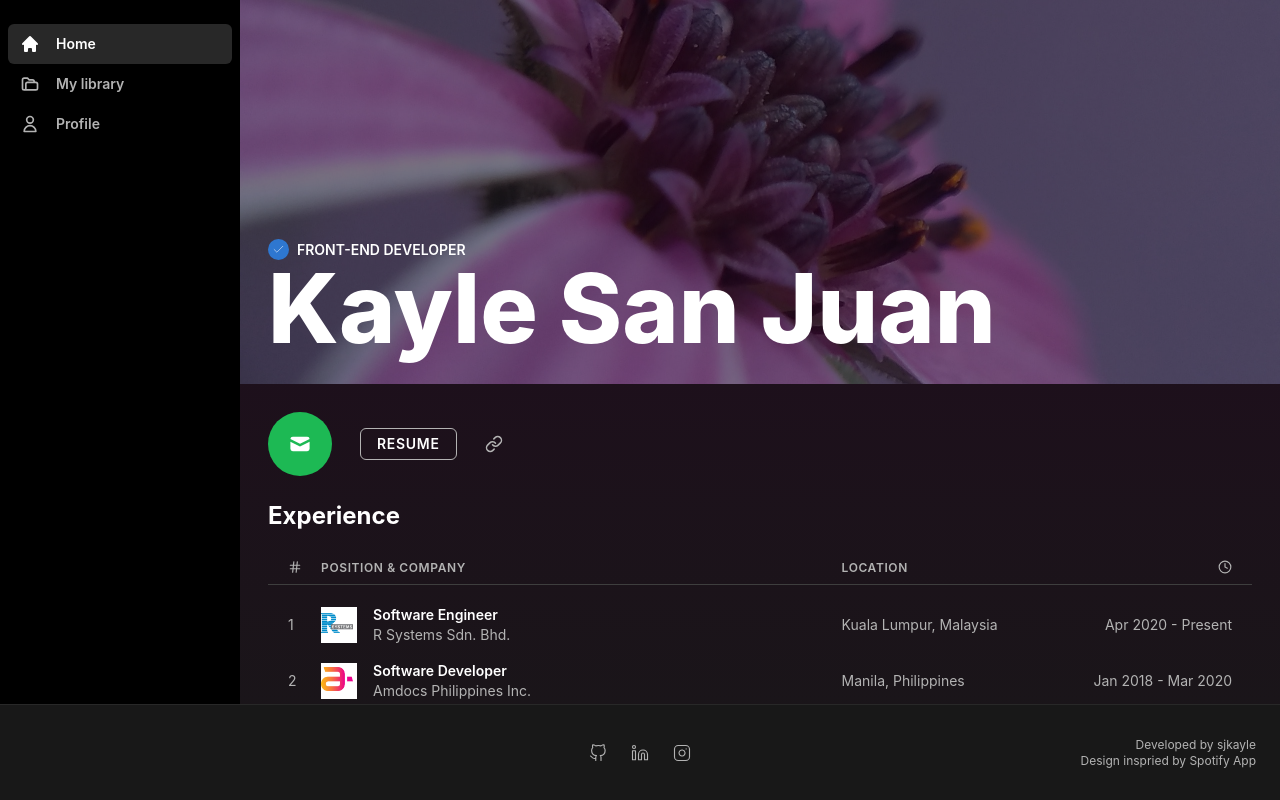
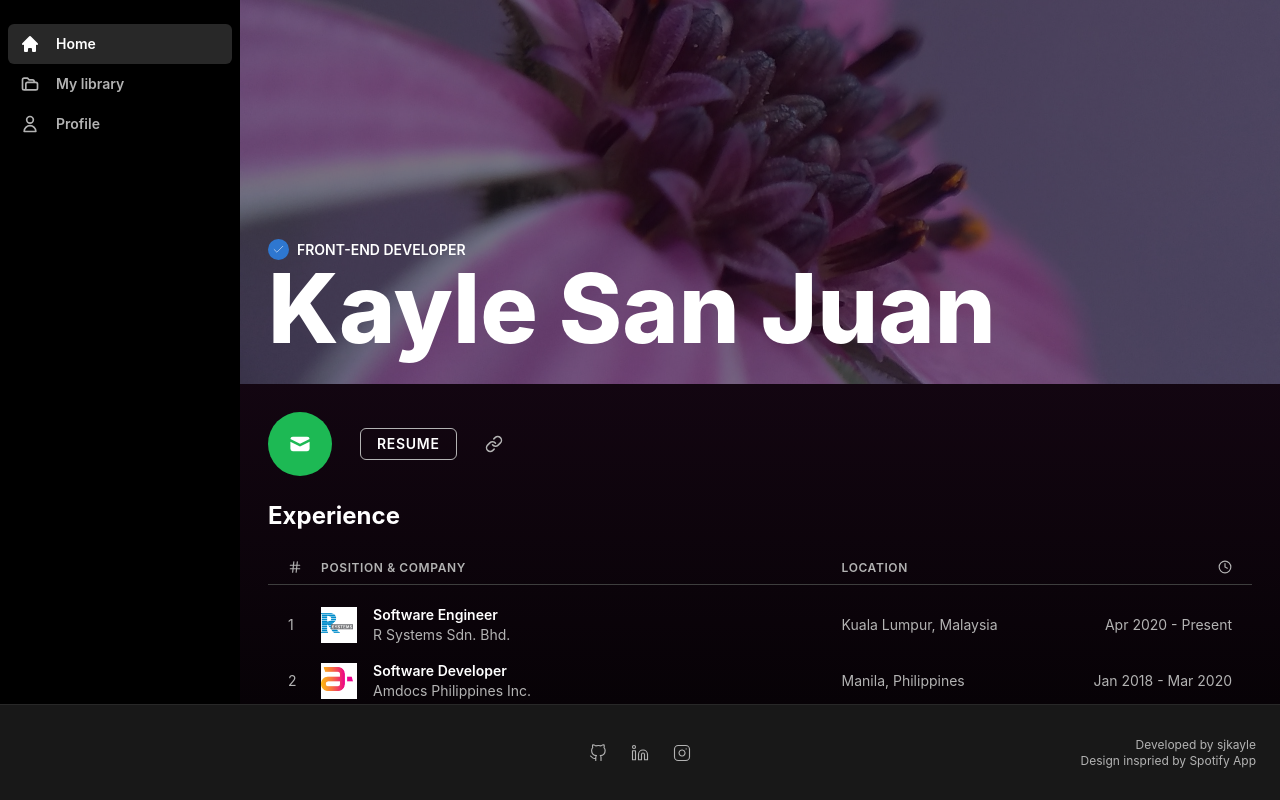
Before and after one commit to wallybeetles/spotify-portfolio, a Next.js app: page / in a window 1280 px wide. Shown: the top 800 px of the page. Built offline with nearby package versions, Linux system fonts and the light colour scheme.

Commit message:
darken background color gradient for main page

```diff
--- a/components/layouts/main.tsx
+++ b/components/layouts/main.tsx
@@ -5,7 +5,7 @@ import Footer from '../footer';
 import Sidebar from '../sidebar';
 
 const backgrounds = {
-  purpleGradient: 'bg-gradient-to-b from-purple-dark via-gray-400 to-gray-500',
+  purpleGradient: 'bg-gradient-to-b from-purple-dark via-black to-gray-500',
   gray: 'bg-gray-500',
 };
 
--- a/data/works.tsx
+++ b/data/works.tsx
@@ -25,7 +25,7 @@ const works: IWork[] = [
     place: 'Personal Project',
     url: 'https://sjkayle.vercel.app/',
     githubUrl: 'https://github.com/sjkayle/portfolio-v1',
-    description: `First iteration of my personal website. I got the idea to create a website based on Spotify's App design when I read an article on Linkedin about a student who has written a Spotify-themed resume. Being that Spotify is probably my most used application - and I am a huge fan of app's aesthetics - I just went for it. This is my first attempt at using TailwindCSS and I had a lot of fun developing this portfolio.`,
+    description: `First iteration of my personal website. I got the idea to create a website based on Spotify's App design when I read an article on Linkedin about a student who has written a Spotify-themed resume. Being that Spotify is probably my most used application - and I am a huge fan of the app's aesthetics - I just went for it. This is my first attempt at using TailwindCSS and I had a lot of fun developing this portfolio.`,
   },
   {
     id: 3,
```
